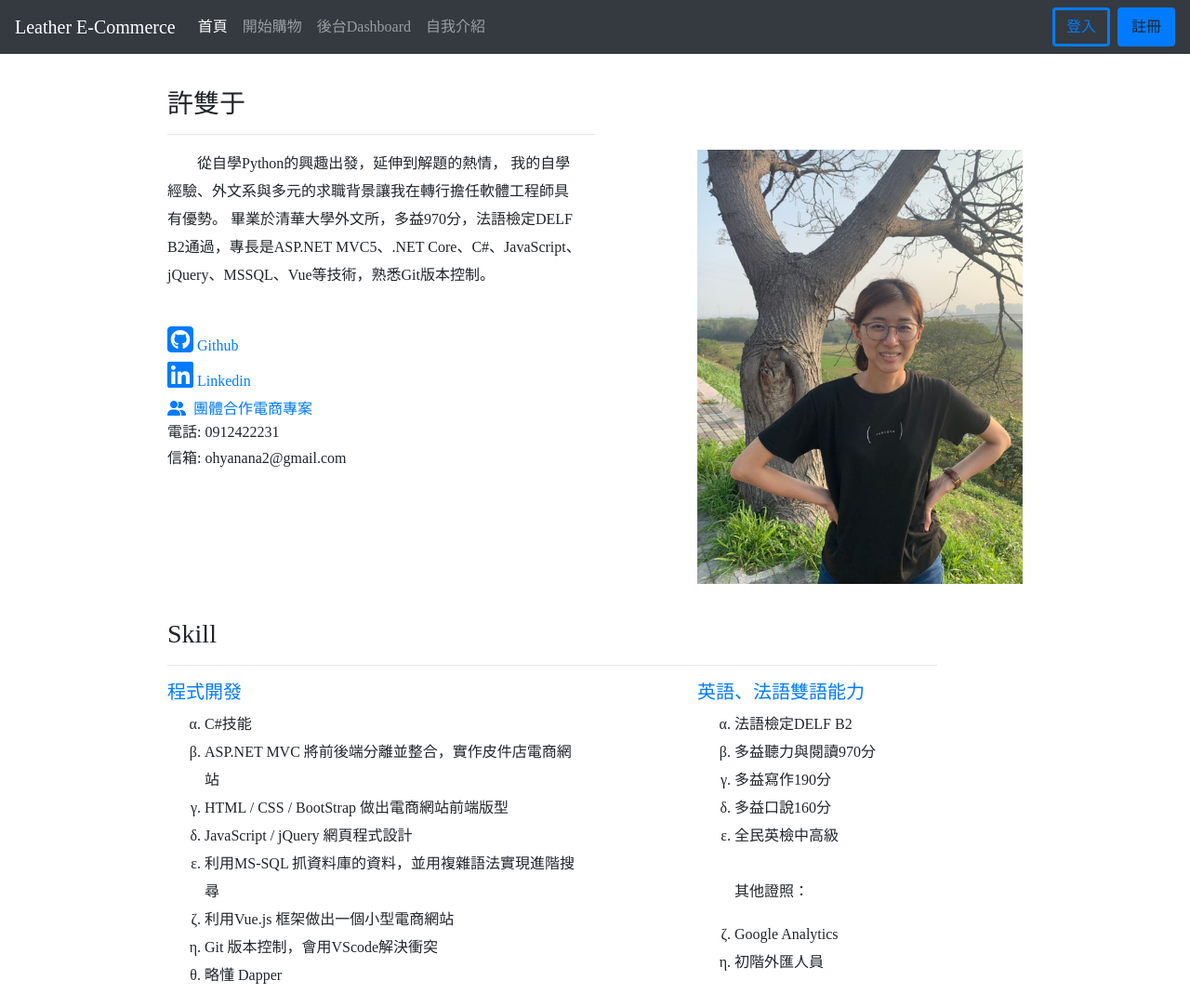
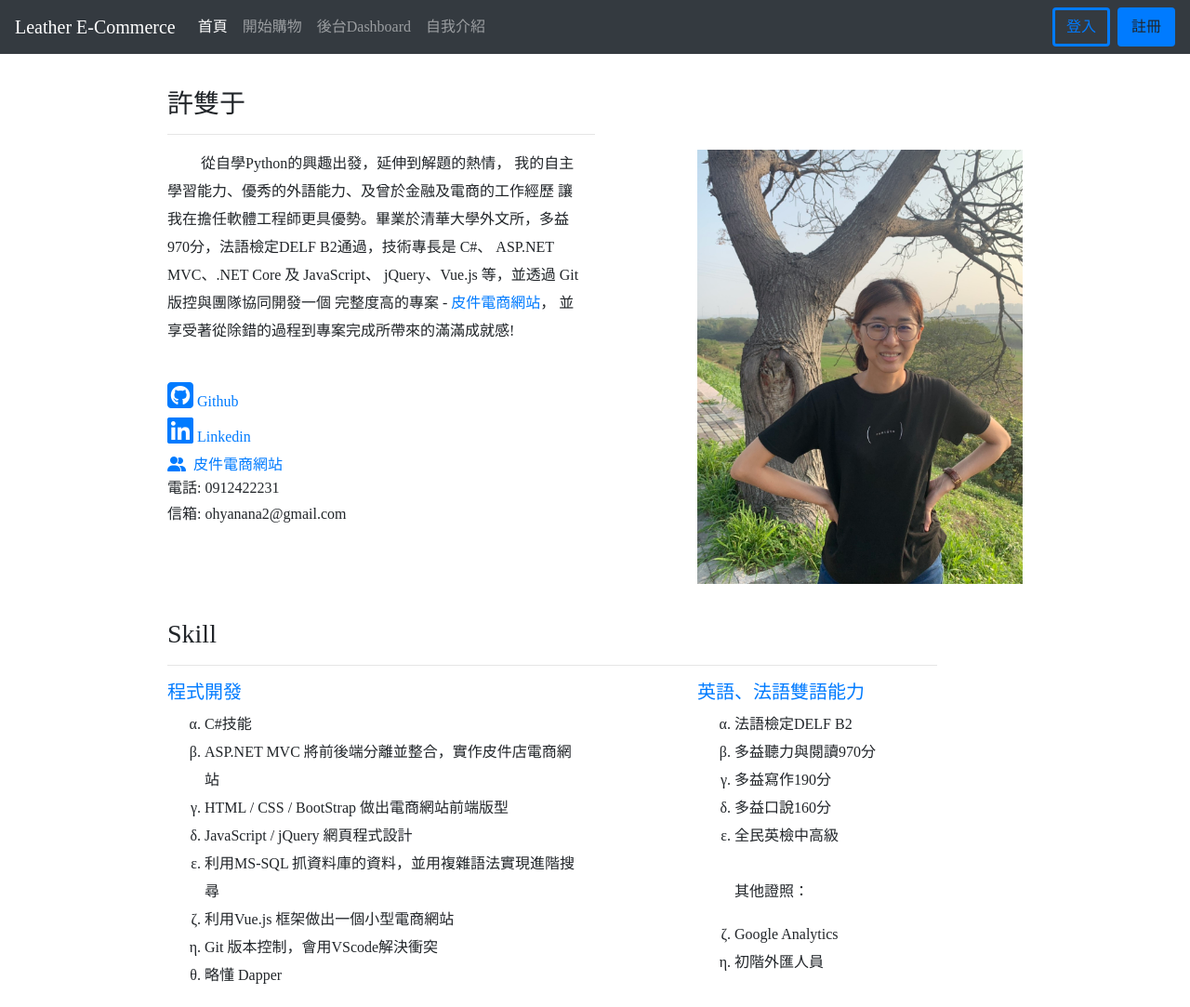
Before and after one commit to noellehsu/Leather-E-commerce, a plain HTML site: page webDesigner.html in a window 1280 px wide. Shown: the top 1083 px of the page at 93% size. Drawn offline with nearby package versions, Linux system fonts and the light colour scheme.

Commit message:
自介更改

```diff
--- a/webDesigner.html
+++ b/webDesigner.html
@@ -89,10 +89,13 @@
             <div class="col-1"></div>
             <div class="col-5">
                 <h6 style="line-height: 30px;">
-                    &nbsp;&nbsp;&nbsp;&nbsp;&nbsp;&nbsp;&nbsp;&nbsp;從自學Python的興趣出發，延伸到解題的熱情，
-                    我的自學經驗、外文系與多元的求職背景讓我在轉行擔任軟體工程師具有優勢。
-                    畢業於清華大學外文所，多益970分，法語檢定DELF B2通過，專長是ASP.NET MVC5、.NET Core、C#、JavaScript、
-                    jQuery、MSSQL、Vue等技術，熟悉Git版本控制。
+                    &nbsp;&nbsp;&nbsp;&nbsp;&nbsp;&nbsp;&nbsp;&nbsp;
+                    從自學Python的興趣出發，延伸到解題的熱情， 我的自主學習能力、優秀的外語能力、及曾於金融及電商的工作經歷
+                    讓我在擔任軟體工程師更具優勢。畢業於清華大學外文所，多益970分，法語檢定DELF B2通過，技術專長是 C#、
+                    ASP.NET MVC、.NET Core 及 JavaScript、 jQuery、Vue.js 等，並透過 Git 版控與團隊協同開發一個
+                    完整度高的專案 -
+                    <a href="http://ledershop.azurewebsites.net/">皮件電商網站</a>，
+                    並享受著從除錯的過程到專案完成所帶來的滿滿成就感!
                 </h6>
                 <br />
                 <a href="https://github.com/noellehsu"><i class="fab fa-github-square fa-2x"></i> Github
@@ -103,7 +106,7 @@
                 </a>
                 <br />
                 <a href="http://ledershop.azurewebsites.net/">
-                    <i class="fas fa-user-friends "></i>&nbsp;&nbsp;團體合作電商專案
+                    <i class="fas fa-user-friends "></i>&nbsp;&nbsp;皮件電商網站
                 </a>
                 <h6>電話: 0912422231
                 </h6>
@@ -220,7 +223,7 @@
 
     <!-- BuildSchool電商專題 -->
     <div class="container">
-        <h3>團體合作電商專案:里德皮件店 </h3>
+        <h3>皮件電商網站:里德皮件店 </h3>
         <a href="http://ledershop.azurewebsites.net/">http://ledershop.azurewebsites.net/</a>
 
         <hr size="8px" align="left" width="100%">
```
